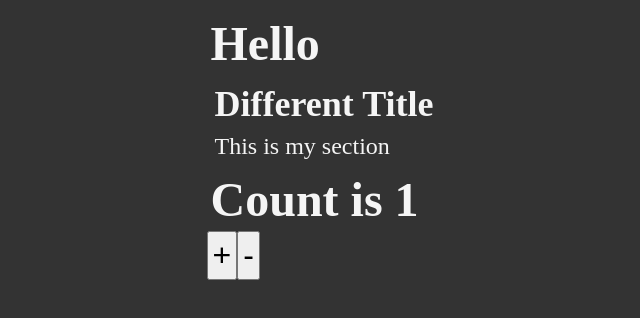
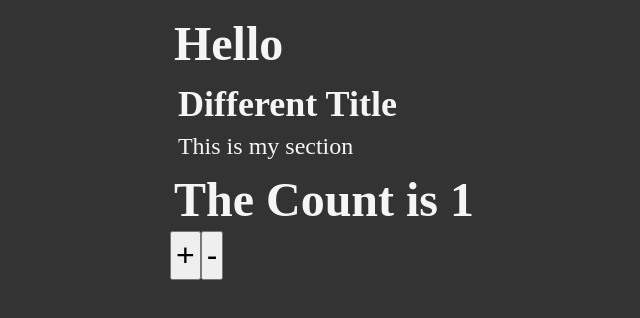
Before and after one commit to wakabibrian/react-typescript-project, a React (Vite) app: page / in a window 1280 px wide. Shown: the top 318 px of the page, without its empty margins (316-956 px from the left). Built offline with nearby package versions, Linux system fonts and the light colour scheme.

Commit message:
feat: Pass down the setState and children

```diff
--- a/src/App.tsx
+++ b/src/App.tsx
@@ -2,12 +2,16 @@ import Heading from "./components/Heading";
 import Section from "./components/Section";
 import Counter from "./components/Counter";
 
+import { useState } from "react";
+
 function App() {
+  const [count, setCount] = useState<number>(1);
+
   return (
     <>
       <Heading title="Hello" />
       <Section title="Different Title">This is my section</Section>
-      <Counter />
+      <Counter setCount={setCount}>The Count is {count}</Counter>
     </>
   );
 }
--- a/src/components/Counter.tsx
+++ b/src/components/Counter.tsx
@@ -1,10 +1,14 @@
-import { useState } from "react";
+import { ReactNode } from "react";
 
-const Counter = () => {
-  const [count, setCount] = useState<number>(1);
+type CounterProps = {
+  children: ReactNode;
+  setCount: React.Dispatch<React.SetStateAction<number>>;
+};
+
+const Counter = ({ children, setCount }: CounterProps) => {
   return (
     <>
-      <h1>Count is {count}</h1>
+      <h1>{children}</h1>
       <button onClick={() => setCount((prev) => prev + 1)}>+</button>
       <button onClick={() => setCount((prev) => prev - 1)}>-</button>
     </>
```
